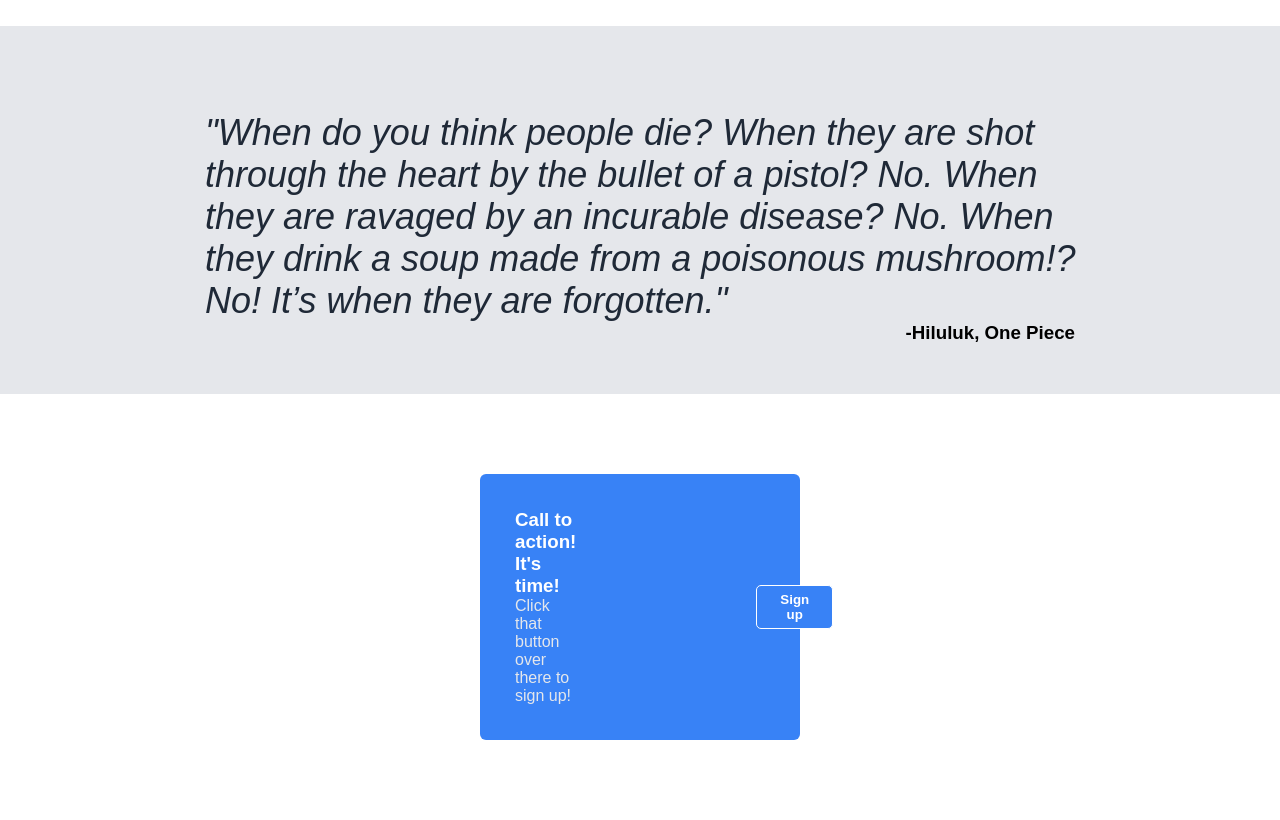
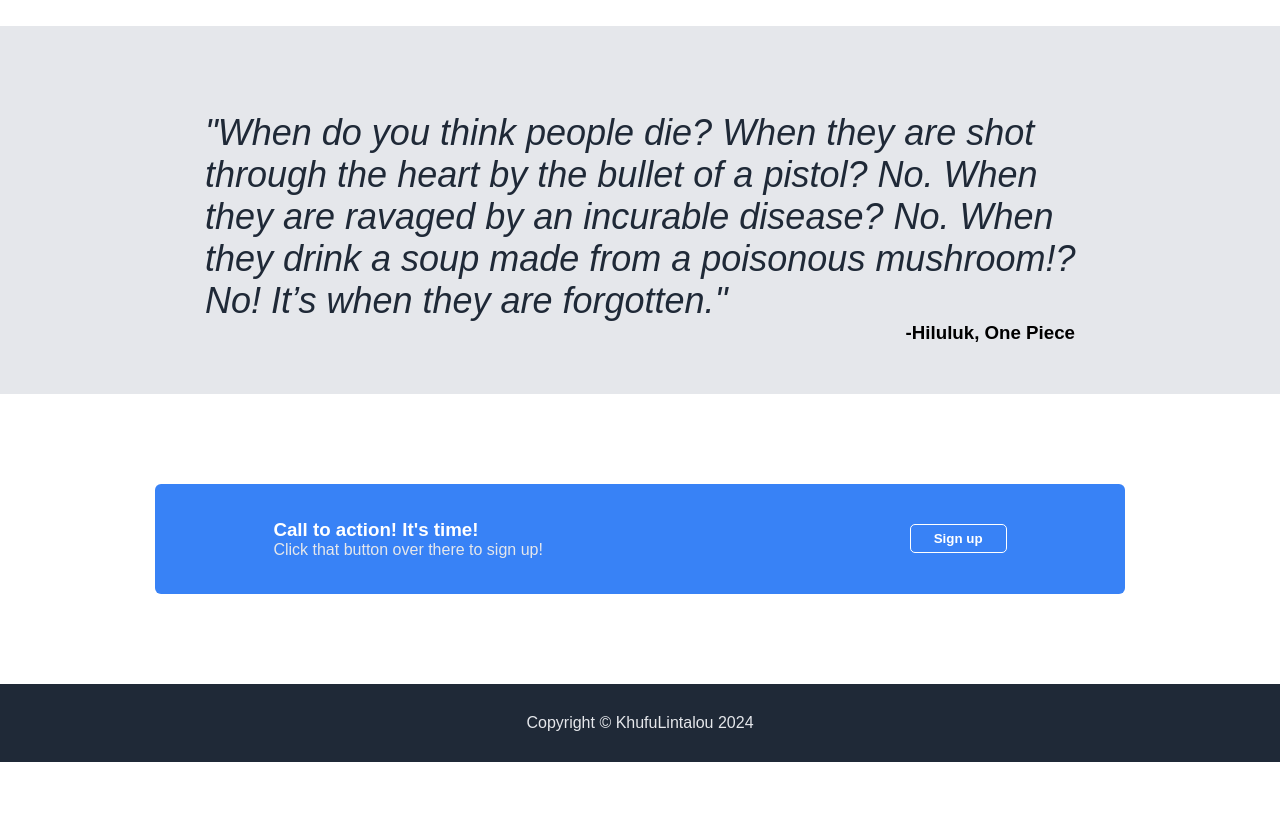
Before and after one commit to KhufuLintalou/Odin-Landing-Page, a plain HTML site: page index.html in a window 1280 px wide. Shown: the part 891-1711 px from the top of the page. After the commit the page ends 1653 px from the top, so only its background shows below. Drawn offline with Linux system fonts and the light colour scheme.

Commit message:
Added footer and done some minor changes to section 4.

```diff
--- a/index.html
+++ b/index.html
@@ -69,5 +69,6 @@
         </div>
       </div>
     </div>
+    <footer>Copyright &copy; KhufuLintalou 2024</footer>
   </body>
 </html>
--- a/styles-index.css
+++ b/styles-index.css
@@ -173,16 +173,25 @@ img {
     display: flex;
     padding: 35px;
     border-radius: 6px;
-    gap: 180px;
+    gap: 200px;
     justify-content: space-around;
+    width: 900px;
 }
 
 .section4 {
-    padding: 80px;
-    margin-left: 400px;
-    margin-right: 400px;
+    padding: 90px;
+    display: flex;
+    justify-content: center;
+    flex-wrap: wrap;
 }
 
 .button-box {
     align-self: center;
 }
+
+footer {
+    background-color: #1F2937;
+    color: #E5E7EB;
+    padding: 30px;
+    text-align: center;
+}
```
